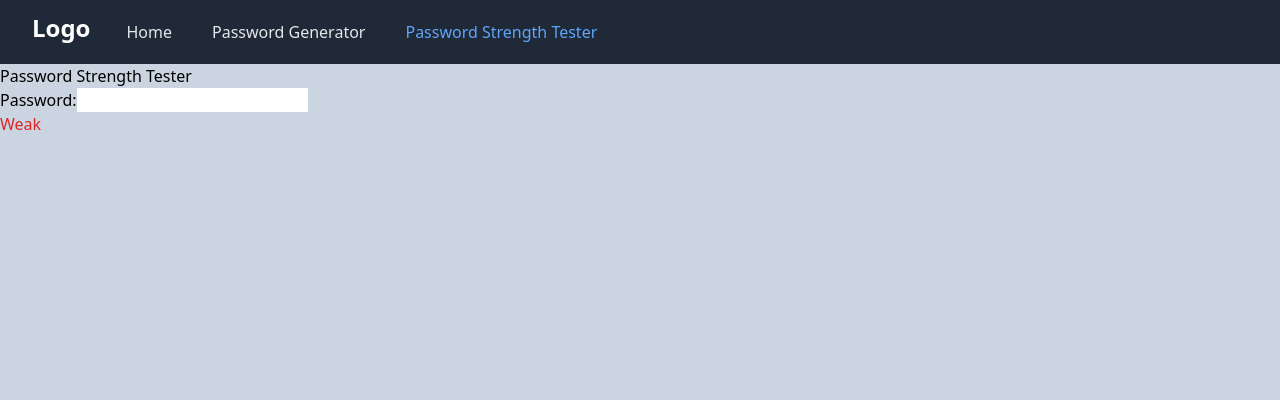
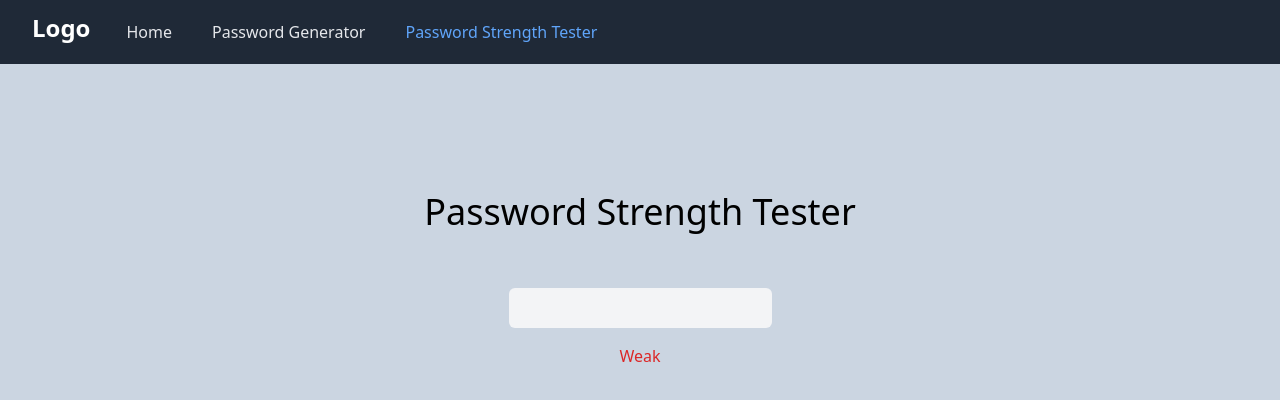
Before and after one commit to piotrszubert/password-generator, a Next.js app: page /strength in a window 1280 px wide. Shown: the top 400 px of the page. Built offline with nearby package versions, Linux system fonts and the light colour scheme.

Commit message:
Update strength.tsx

```diff
--- a/src/pages/strength.tsx
+++ b/src/pages/strength.tsx
@@ -1,6 +1,6 @@
 import Layout from 'components/layout';
 import React, { useState } from 'react';
-import zxcvbn  from 'zxcvbn';
+import zxcvbn from 'zxcvbn';
 
 const Strength: React.FC = () => {
   const [password, setPassword] = useState<string>('');
@@ -12,18 +12,24 @@ const Strength: React.FC = () => {
   };
 
   return (
+
     <Layout>
       <div className='bg-slate-300 h-screen'>
-        <h1>Password Strength Tester</h1>
-        <label>
-          Password:
-          <input type="password" value={password} onChange={handleChange} />
-        </label>
-        {score === 0 && <p className='text-red-600'>Weak</p>}
-        {score === 1 && <p className='text-orange-600'>Fair</p>}
-        {score === 2 && <p className='text-green-600'>Good</p>}
-        {score === 3 && <p className='text-green-600'>Strong</p>}
-        {score === 4 && <p className='text-green-600'>Very Strong</p>}
+        <div className='mx-auto max-w-7xl px-4 sm:px-6 lg:px-8 pt-20 pb-16 text-center lg:pt-32'>
+          <div className="flex flex-col gap-4">
+            <h1 className='text-4xl mb-10'>Password Strength Tester</h1>
+            <input type="password"
+              value={password}
+              className="flex-grow rounded-md max-w-sm mx-auto py-2 px-4 bg-gray-100 outline-none"
+              onChange={handleChange}
+            />
+            {score === 0 && <p className='text-red-600'>Weak</p>}
+            {score === 1 && <p className='text-orange-600'>Fair</p>}
+            {score === 2 && <p className='text-green-600'>Good</p>}
+            {score === 3 && <p className='text-green-600'>Strong</p>}
+            {score === 4 && <p className='text-green-600'>Very Strong</p>}
+          </div>
+        </div>
       </div>
     </Layout>
   );
```
